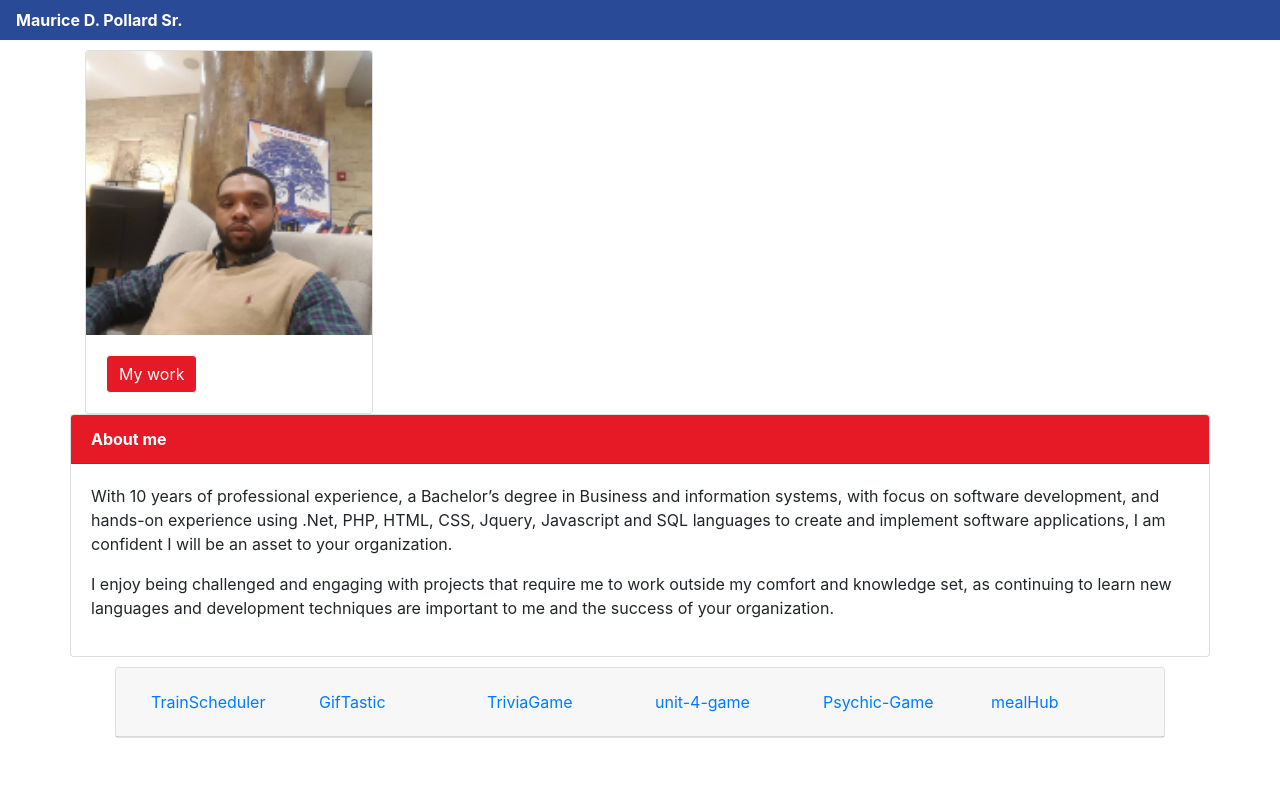
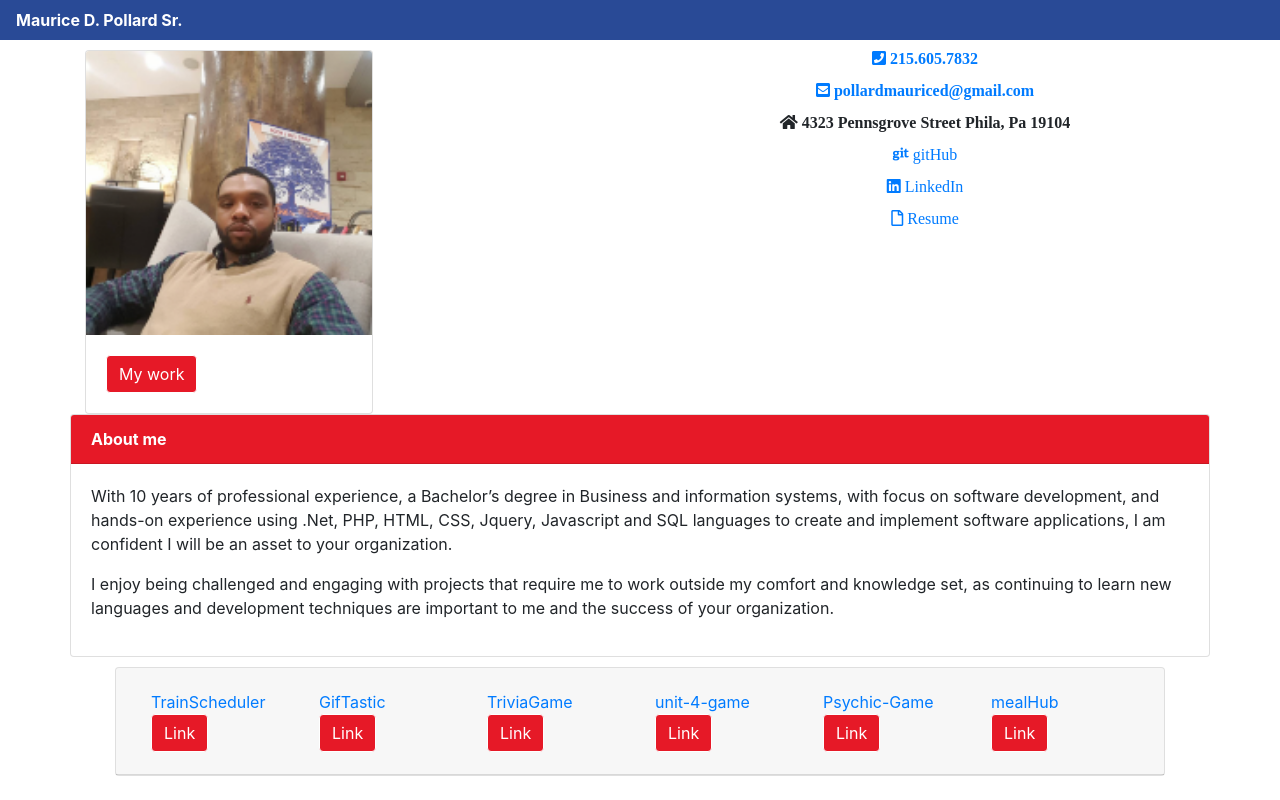
Before and after one commit to mauricepollard/portfolio, a plain HTML site: page index.html in a window 1280 px wide. Drawn offline with nearby package versions, Linux system fonts and the light colour scheme.

Commit message:
updated portfolio

```diff
--- a/css/styles.css
+++ b/css/styles.css
@@ -39,3 +39,6 @@ ul.a {
     padding-top: 10px;
     padding-bottom: 10px;
 }
+#top-col-right{
+    text-align:center;
+}
--- a/index.html
+++ b/index.html
@@ -8,6 +8,7 @@
     <link rel="stylesheet" href="https://stackpath.bootstrapcdn.com/bootstrap/4.3.1/css/bootstrap.min.css"
         integrity="sha384-ggOyR0iXCbMQv3Xipma34MD+dH/1fQ784/j6cY/iJTQUOhcWr7x9JvoRxT2MZw1T" crossorigin="anonymous">
     <script src="https://ajax.googleapis.com/ajax/libs/jquery/3.3.1/jquery.min.js"></script>
+    <link rel="stylesheet" href="https://use.fontawesome.com/releases/v5.8.1/css/all.css" integrity="sha384-50oBUHEmvpQ+1lW4y57PTFmhCaXp0ML5d60M1M7uH2+nqUivzIebhndOJK28anvf" crossorigin="anonymous">
     <link rel="stylesheet" type="text/css" href="css/styles.css">
 
 </head>
@@ -29,7 +30,29 @@
                     <div class="card-body">
                             <a href="#myWork" class="btn btn-primary">My work</a>
                     </div>
+
                 </div>
+            </div>
+            <div id="top-col-right"class="col-sm">
+                <p>
+                    <a href="tel:215.605.7832">   <i class="fas fa-phone-square"> 215.605.7832</i></a>
+                </p>
+                <p>
+                    <a href="mailto:pollardmauriced@gmail.com"><i class="fas fa-envelope-square"> pollardmauriced@gmail.com</i></a>
+                </p>
+                <p>
+                    <i class="fas fa-home"> 4323 Pennsgrove Street
+                    Phila, Pa 19104</i>
+                </p>
+                <p>
+                    <a href="https://github.com/mauricepollard"><i class="fab fa-git"> gitHub</i></a>
+                </p>
+                <p>
+                    <a href="https://www.linkedin.com/in/maurice-pollard-7851828/"><i class="fab fa-linkedin"> LinkedIn</i></a>
+                </p>
+                <p>
+                    <a href="files/M.Pollard-resume 2019-converted.pdf"  download><i class="far fa-file"> Resume </i></a>
+                </p>
             </div>
         </div>
 
@@ -87,6 +110,26 @@
                                     <a href="https://mauricepollard.github.io/project1/">  mealHub</a>
                                  </div>
                             </div>
+                            <div class="row">
+                                <div class="col-sm">
+                                    <a href="https://github.com/mauricepollard/TrainScheduler" class="btn btn-primary" >Link</a>
+                                </div>
+                                <div class="col-sm">
+                                    <a href="https://github.com/mauricepollard/GifTastic" class="btn btn-primary"> Link</a>
+                                </div>
+                                <div class="col-sm">
+                                    <a href="https://github.com/mauricepollard/TriviaGame" class="btn btn-primary"> Link</a>
+                                </div>
+                                <div class="col-sm">
+                                   <a href="https://github.com/mauricepollard/unit-4-game" class="btn btn-primary"> Link </a>
+                                </div>
+                                <div class="col-sm">
+                                   <a href="https://github.com/mauricepollard/Psychic-Game" class="btn btn-primary">  Link </a>
+                                </div>
+                                <div class="col-sm">
+                                    <a href="https://github.com/mauricepollard/project1"class="btn btn-primary" >Link </a>
+                                 </div>
+                            </div>
                         </div>
                     </div>
                 </div>
```
Also changed, not shown: 1 other file.
